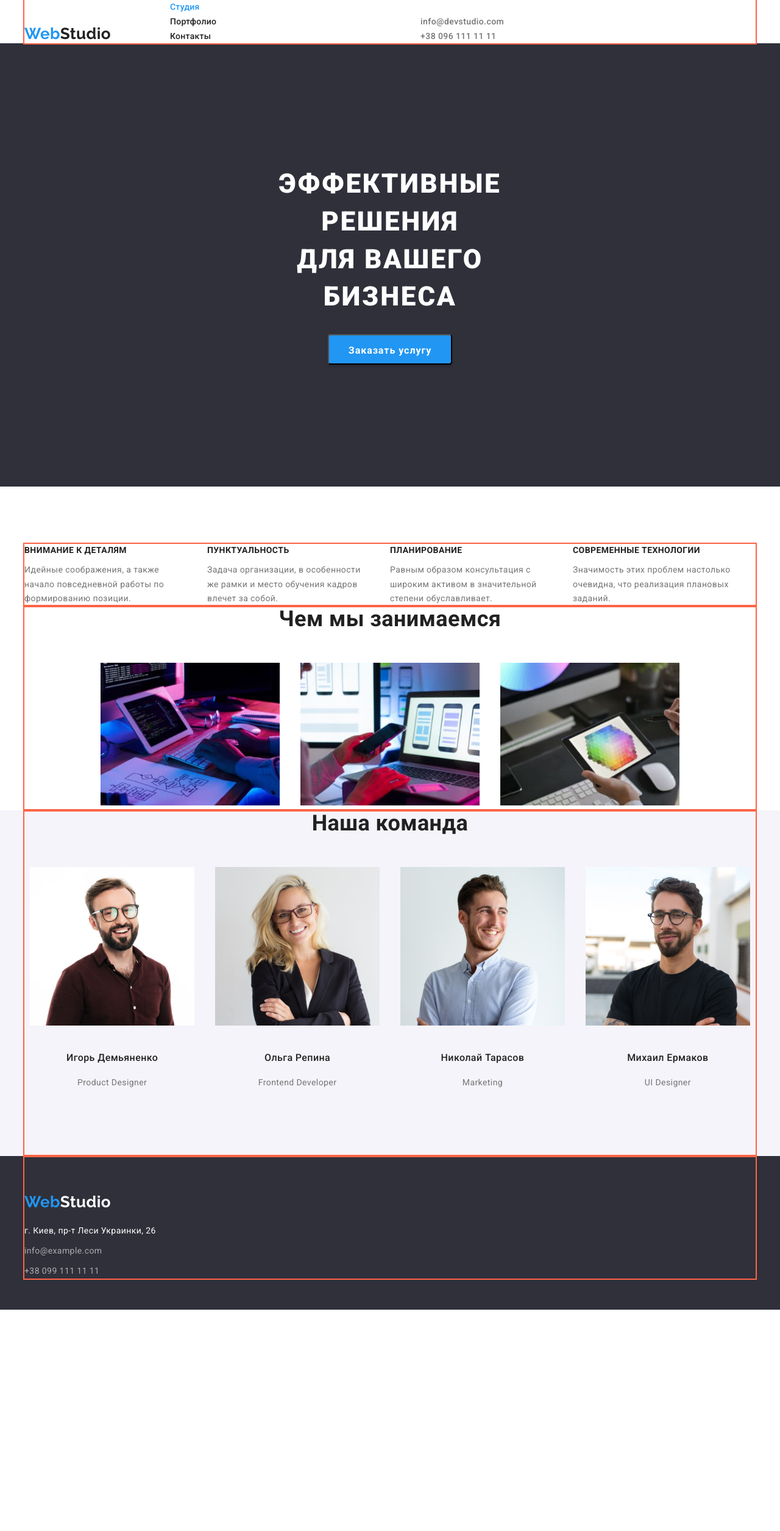
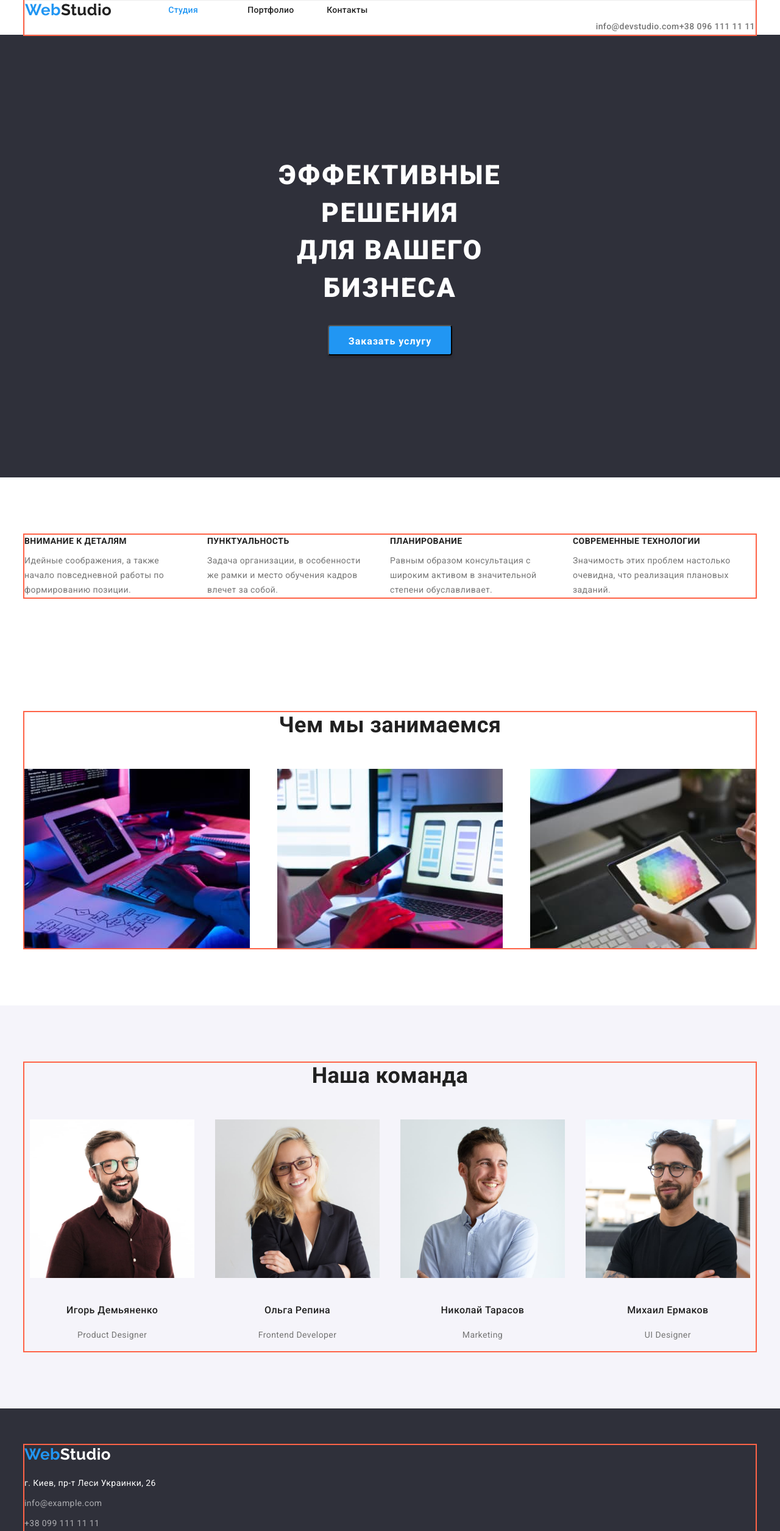
Before and after one commit to hremenyak/goit-markup-hw-03, a plain HTML site: page index.html in a window 1280 px wide. Shown: the whole page at 61% size. Before the commit the page ends 2148 px from the top, so only its background shows below. Drawn offline with nearby package versions, Linux system fonts and the light colour scheme.

Commit message:
padding and margin correction

```diff
--- a/css/styles.css
+++ b/css/styles.css
@@ -39,6 +39,9 @@ ul {
 }
 /* Header */
 
+.page-header{
+  border: 1px solid #ECECEC;
+}
 .container {
   margin-left: auto;
   margin-right: auto;
@@ -47,11 +50,13 @@ ul {
   padding-right: 20px; */
   width: 1200px;
   outline: 2px solid tomato;
+
 }
-.container.with-padding-top{
-  padding-top: 60px;
+.container.with-padding{
+  padding-bottom: 94px;
 }
-.container.with-padding-bottom{
+.section.with-padding{
+  padding-top: 94px;
   padding-bottom: 94px;
 }
 .logo {
@@ -70,7 +75,17 @@ ul {
 
 /* Navigation */
 .site-nav {
-  display: inline-block;
+  display: flex;
+  align-items: center;
+  justify-content: flex-start;
+
+}
+.site-nav-item:not(:last-child){
+  margin-right: 50px;
+
+}
+.site-nav-item{
+  width: 80px;
 }
 .site-nav-link {
   text-decoration: none;
@@ -89,7 +104,9 @@ ul {
 }
 
 .contacts.list{
-  display: inline-block;
+  display: flex;
+  justify-content: flex-end;
+
 }
 .contacts-info {
   display: inline-block;
@@ -108,7 +125,7 @@ ul {
 .hero {
   background-color: var(--bgc-secondary);
   text-align: center;
-  margin-bottom: 94px;
+  padding-bottom: 200px;
 }
 
 .hero-title {
@@ -128,7 +145,6 @@ ul {
   display: inline-block;
   min-width: 200px;
   height: 50px;
-  margin-bottom: 200px;
   box-shadow: 0px 4px 4px rgba(0, 0, 0, 0.15);
   border-radius: 4px;
   padding: 10px 32px;
@@ -142,10 +158,14 @@ ul {
 }
 .filter{
   display: flex;
+  justify-content: center;
+  margin-bottom: 50px;
 }
 .filter-button{
+  padding: 8px 22px;
   margin-right: 8px;
   border-radius: 4px;
+  border: 1px solid transparent;
   color: var(--title-color);
   background: rgba(245, 244, 250, 1);
   font-weight: 500;
@@ -154,6 +174,10 @@ ul {
   text-align: center;
   letter-spacing: 0.03em;
   cursor: pointer;
+}
+
+.filter-button:last-child{
+  margin-right: 0px;
 }
 
 .filter-button:hover,
@@ -211,11 +235,15 @@ min-width: 270px;
   line-height: 1.9;
 }
 .work{
-  text-align: center;
+  display: flex;
+  flex-direction: row;
+  justify-content: space-between;
 
 }
+.work-image{
+  display: block;
+}
 .work-example{
-  display: inline-block;
   margin-right: 30px;
 }
 .work-example:last-child{
@@ -249,7 +277,7 @@ min-width: 270px;
 /* Footer */
 .footer-section {
   background: var(--bgc-secondary);
-  height: 252px;
+  padding-top: 60px;
 
 }
 .footer.logo{
@@ -285,3 +313,25 @@ margin-bottom: 20px;
   color: var(--accent-color);
 }
 /* PORTFOLIO */
+.portfolio.section{
+  padding-top: 100px;
+  padding-bottom: 94px;
+}
+
+.portfolio-cards{
+  display: flex;
+  flex-wrap: wrap;
+  justify-content: center;
+}
+.portfolio-card{
+  margin-right: 30px;
+  margin-bottom: 30px;
+}
+
+  .portfolio-card:nth(3n){
+  margin-right: 0px;
+}
+
+
+.portfolio-card:nth-last-child(-n+3){
+  margin-bottom: 0px;}
--- a/index.html
+++ b/index.html
@@ -18,14 +18,14 @@
 
   <body>
     <!-- Header-->
-    <header class="container">
+    <header class=" page-header container">
       <!-- Navigation-->
       <nav class="site-nav">
         <a href="./index.html" class=" site-nav logo">Web<span class="logo-black">Studio</span> </a>
         <ul class="site-nav list">
-          <li><a href="./index.html" class="site-nav-link current">Студия</a></li>
-          <li><a href="./portfolio.html" class="site-nav-link">Портфолио</a></li>
-          <li><a href="" class="site-nav-link">Контакты</a></li>
+          <li class="site-nav-item"><a href="./index.html" class="site-nav-link current">Студия</a></li>
+          <li class="site-nav-item"><a href="./portfolio.html" class="site-nav-link">Портфолио</a></li>
+          <li class="site-nav-item"><a href="" class="site-nav-link">Контакты</a></li>
         </ul>
       </nav>
       <ul class="contacts list">
@@ -43,9 +43,9 @@
         <button type="button" class="hero-button">Заказать услугу</button>
       </section>
 
-      <section class="section">
+      <section class="section with-padding">
         <div class="container">
-          <h2 class="visually-hidden">Наші особливості</h2>
+          <h2 class="visually-hidden">На ші особливості</h2>
           <ul class="features list">
             <li class="featutes-item">
               <h3 class="features-title">Внимание к деталям</h3>
@@ -76,37 +76,37 @@
         <!--Features-->
       </section>
 
-      <section class="section">
+      <section class="section with-padding">
         <!--Our work-->
         <div class="container">
           <h2 class="section-title">Чем мы занимаемся</h2>
           <ul class="work list">
             <li class="work-example">
-              <img
+              <img class="work-image"
                 src="./images/our-work/img(7).jpg"
                 alt="людина друкує на клавіатурі"
-                width="294"
+                width="370"
               />
             </li>
             <li class="work-example">
-              <img
+              <img class="work-image"
                 src="./images/our-work/img(1)(1).jpg"
                 alt="людина дивиться на телефон"
-                width="294"
+                width="370"
               />
             </li>
             <li class="work-example">
-              <img
+              <img class="work-image"
                 src="./images/our-work/img(2)(1).jpg"
                 alt="людина дивиться на планшет"
-                width="294"
+                width="370"
               />
             </li>
           </ul>
         </div>
       </section>
 
-      <section class="team">
+      <section class=" section with-padding team">
         <!--Team-->
         <div class="container with-padding-bottom">
           <h2 class="section-title">Наша команда</h2>
@@ -151,7 +151,7 @@
 
     <!-- Footer -->
     <footer class="footer-section">
-      <div class="container with-padding-top"><a href="./index.html" class=" footer logo">Web<span class="logo-white">Studio</span> </a>
+      <div class="container"><a href="./index.html" class=" footer logo">Web<span class="logo-white">Studio</span> </a>
         <address>
           <ul class="list">
             <li class="footer-item">
```
Also changed, not shown: portfolio.html (+18 -16 lines).
